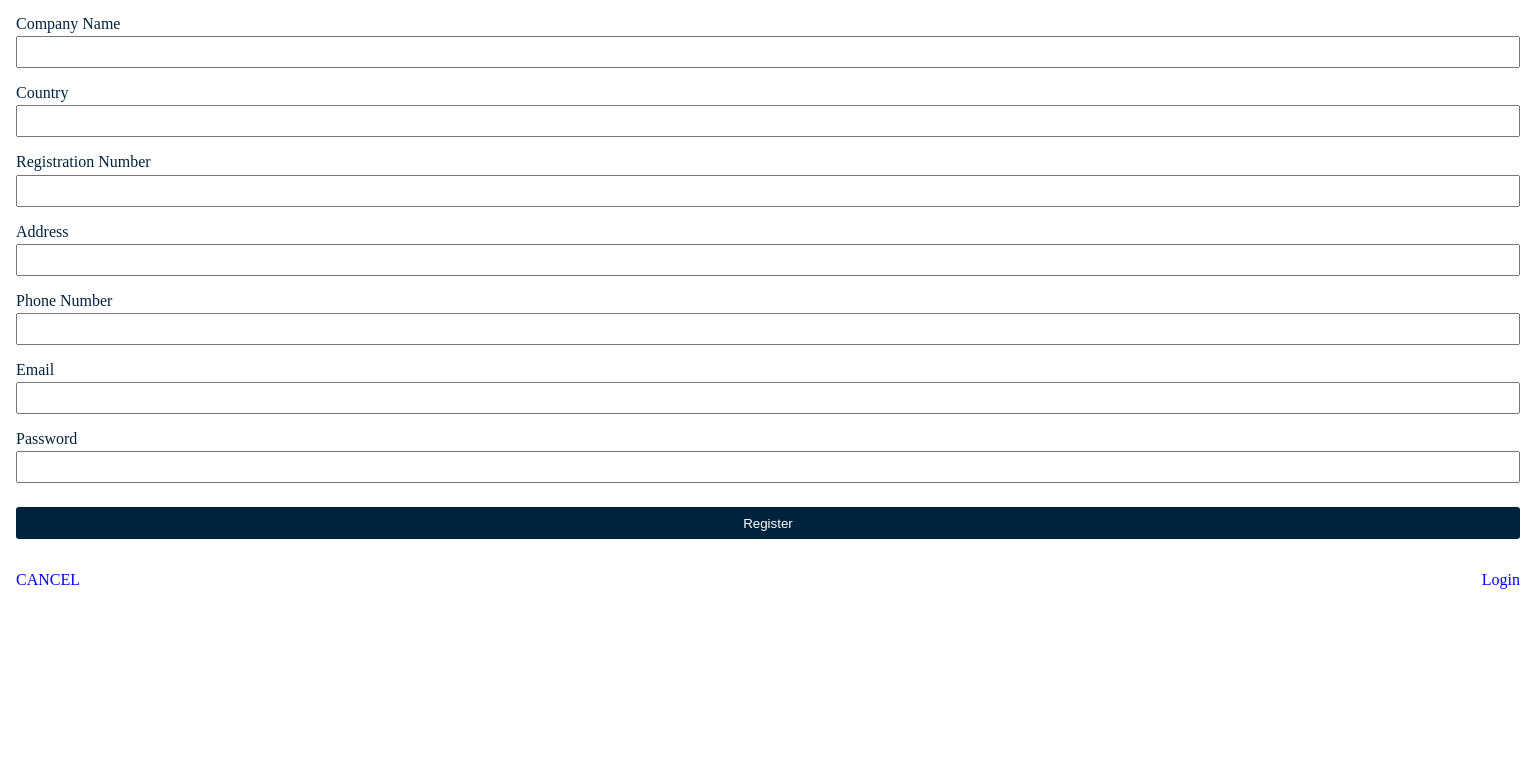
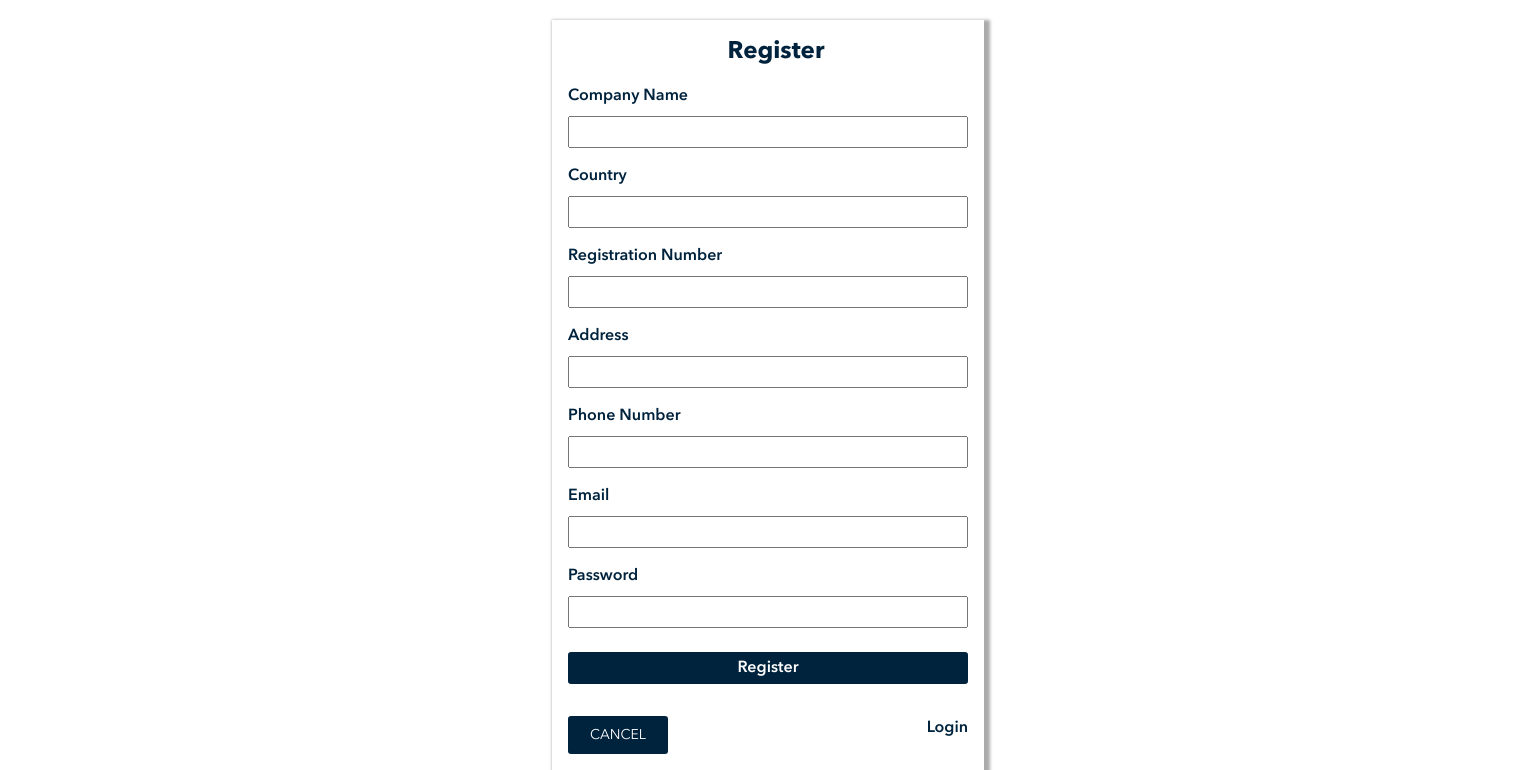
Before and after one commit to danyc23/Transiter, a React (Create React App) app in the folder client/: page /register in a window 1536 px wide. Shown: the part 78-848 px from the top of the page. Before the commit the page ends 800 px from the top, so only its background shows below. Built offline with nearby package versions, Linux system fonts and the light colour scheme.

Commit message:
First MVP DONE

```diff
--- a/client/src/pages/Register.jsx
+++ b/client/src/pages/Register.jsx
@@ -61,7 +61,12 @@ class Register extends React.Component {
     return (
       <section className="register">
         <Navbar />
+        <div className="register-main__container">
+          <div className="register-border">
+            <div className="register-title__container">
               <h1 className="register-title">Register</h1>
+            </div>
+
             <form className="register-form" onSubmit={this.submitHandler}>
               <div className="register-container">
                 <label className="register-label" for="companyName">
@@ -155,14 +160,16 @@ class Register extends React.Component {
               <div className="register-container register-container__cancel">
                 <div className="register-cancel">
                   <Link className="register-cancel__text" to="/">
-                CANCEL
+                    <button className="register-cancel__btn">CANCEL</button>
                   </Link>
                 </div>
-            <Link to="./register">
-              <p className="">Login</p>
+                <Link to="./login">
+                  <p className="register-login__text">Login</p>
                 </Link>
               </div>
             </form>
+          </div>
+        </div>
       </section>
     );
   }
--- a/client/src/styles/app.css
+++ b/client/src/styles/app.css
@@ -628,6 +628,10 @@
   }
 }
 
+.login-register__text {
+  color: #00233d;
+}
+
 @media (min-width: 1440px) {
   .login-register__text {
     font-size: 16px;
@@ -639,6 +643,27 @@
 .register-title {
   color: #00233d;
   margin-left: 1rem;
+}
+
+@media (min-width: 1440px) {
+  .register-title {
+    font-size: 24px;
+    line-height: 32px;
+    font-family: "avenir";
+    font-weight: bold;
+    margin-top: 1rem;
+  }
+}
+
+@media (min-width: 1440px) {
+  .register-title__container {
+    display: -webkit-box;
+    display: -ms-flexbox;
+    display: flex;
+    -webkit-box-pack: center;
+        -ms-flex-pack: center;
+            justify-content: center;
+  }
 }
 
 .register-container {
@@ -660,6 +685,15 @@
   margin-bottom: 0.2rem;
 }
 
+@media (min-width: 1440px) {
+  .register-label {
+    margin-bottom: 0.5rem;
+    font-size: 16px;
+    line-height: 24px;
+    font-family: "avenir demi";
+  }
+}
+
 .register-btn {
   width: 100%;
   background-color: #00233d;
@@ -671,9 +705,74 @@
   margin-bottom: 1rem;
 }
 
+@media (min-width: 1440px) {
+  .register-btn {
+    font-size: 16px;
+    line-height: 24px;
+    font-family: "avenir demi";
+    width: 400px;
+  }
+}
+
 .register-input {
   width: 100%;
   height: 2rem;
+}
+
+@media (min-width: 1440px) {
+  .register-input {
+    width: 400px;
+  }
+}
+
+.register-cancel__btn {
+  background-color: #00233d;
+  color: white;
+  padding: 0.5rem 1rem;
+  border: none;
+  border-radius: 3px;
+}
+
+@media (min-width: 1440px) {
+  .register-cancel__btn {
+    width: 100px;
+    font-size: 14px;
+    line-height: 22px;
+    font-family: "avenir";
+    font-weight: normal;
+  }
+}
+
+@media (min-width: 1440px) {
+  .register-login__text {
+    color: #00233d;
+    font-size: 16px;
+    line-height: 24px;
+    font-family: "avenir demi";
+  }
+}
+
+@media (min-width: 1440px) {
+  .register-main__container {
+    display: -webkit-box;
+    display: -ms-flexbox;
+    display: flex;
+    -webkit-box-orient: vertical;
+    -webkit-box-direction: normal;
+        -ms-flex-direction: column;
+            flex-direction: column;
+    -webkit-box-align: center;
+        -ms-flex-align: center;
+            align-items: center;
+  }
+}
+
+@media (min-width: 1440px) {
+  .register-border {
+    -webkit-box-shadow: 3px 3px 3px 3px #aaaaaa;
+            box-shadow: 3px 3px 3px 3px #aaaaaa;
+    margin-top: 3rem;
+  }
 }
 
 .profile-details {
--- a/client/src/styles/partials/_login.scss
+++ b/client/src/styles/partials/_login.scss
@@ -104,6 +104,7 @@
     }
   }
   &-register__text {
+    color: $blue;
     @include desktop {
       @include tablet-sub-header;
     }
--- a/client/src/styles/partials/_register.scss
+++ b/client/src/styles/partials/_register.scss
@@ -1,10 +1,25 @@
 .register {
+  &-form {
+    @include desktop {
+      // margin-left: 480px;
+      // margin-right: 480px;
+    }
+  }
   &-title {
     color: $blue;
     margin-left: 1rem;
+    @include desktop {
+      @include tablet-second-header;
+      margin-top: 1rem;
+    }
+    &__container {
+      @include desktop {
+        display: flex;
+        justify-content: center;
+      }
+    }
   }
-  &-cancel {
-  }
+
   &-container {
     margin: 1rem;
     &__cancel {
@@ -16,6 +31,10 @@
     display: block;
     color: $blue;
     margin-bottom: 0.2rem;
+    @include desktop {
+      margin-bottom: 0.5rem;
+      @include tablet-sub-header;
+    }
   }
   &-btn {
     width: 100%;
@@ -26,9 +45,49 @@
     border-radius: 3px;
     margin-top: 0.5rem;
     margin-bottom: 1rem;
+    @include desktop {
+      @include tablet-sub-header;
+      width: 400px;
+    }
   }
   &-input {
     width: 100%;
     height: 2rem;
+    @include desktop {
+      width: 400px;
+    }
+  }
+  &-cancel {
+    &__btn {
+      background-color: $blue;
+      color: white;
+      padding: 0.5rem 1rem;
+      border: none;
+      border-radius: 3px;
+      @include desktop {
+        width: 100px;
+        @include tablet-paragraph;
+      }
+    }
+  }
+  &-login__text {
+    @include desktop {
+      color: $blue;
+      @include tablet-sub-header;
+    }
+  }
+  &-main__container {
+    @include desktop {
+      display: flex;
+      flex-direction: column;
+      align-items: center;
+      // width: 500px;
+    }
+  }
+  &-border {
+    @include desktop {
+      box-shadow: 3px 3px 3px 3px #aaaaaa;
+      margin-top: 3rem;
+    }
   }
 }
```
Also changed, not shown: 1 other file (tests, documents, lock files or other folders). Lines whose indentation alone changed are shown as unchanged.
